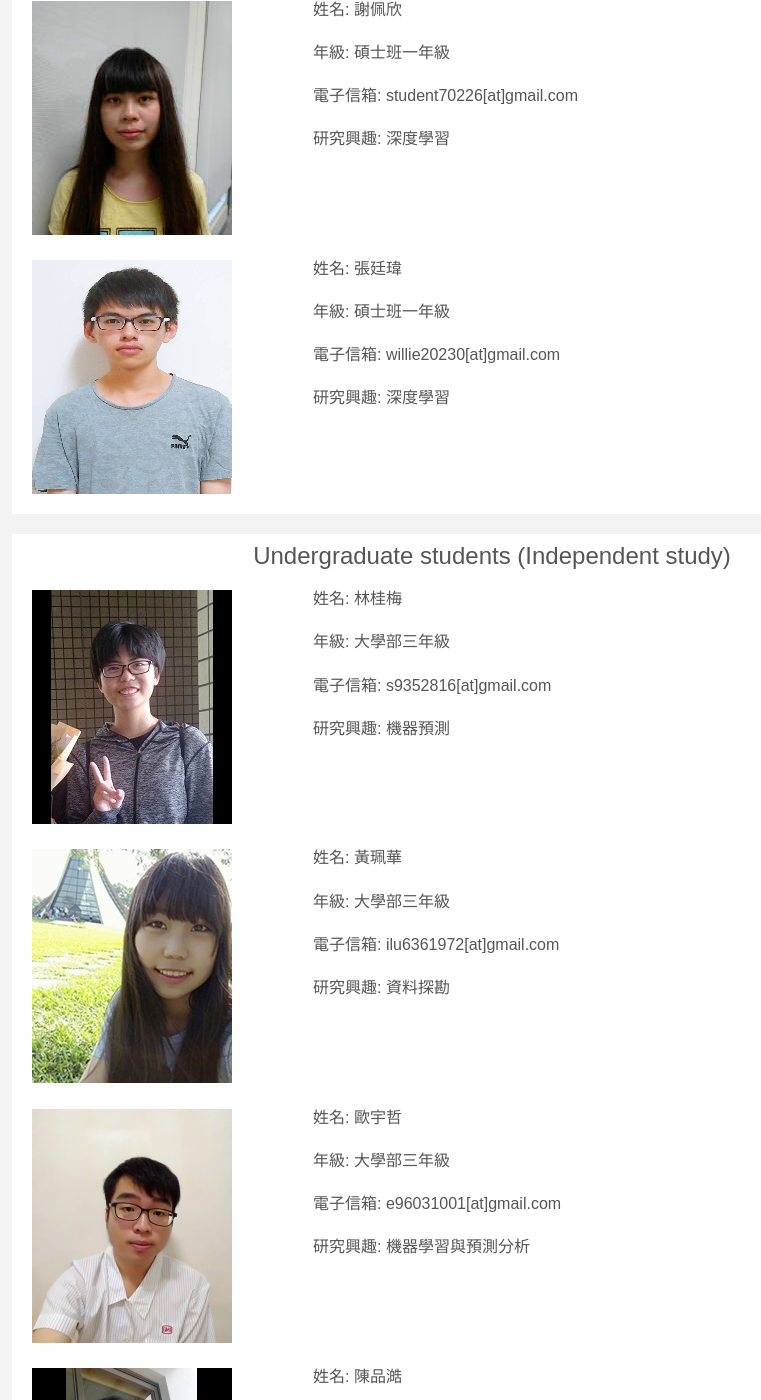
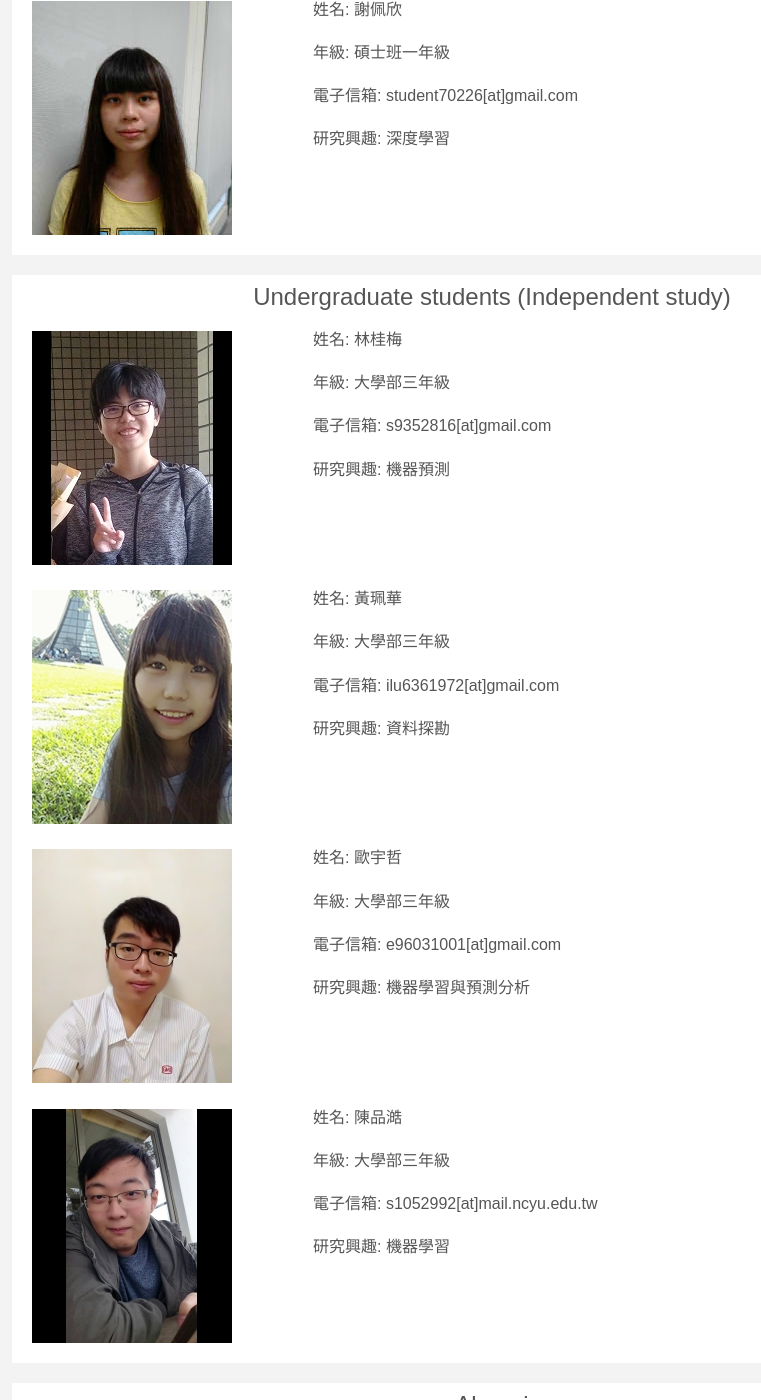
Before and after one commit to ncyu-deep/myblog, a Jekyll site: the page built from lab.md, in a window 1280 px wide and 1400 px high, scrolled down 507 px. Shown: the whole window, without its empty margins (148-909 px from the left). Built offline with Jekyll 4.4.1, drawn with Linux system fonts in a browser that asks for light colours; some web fonts are replaced; some of the changed text lies outside the part shown.

Commit message:
Revise lab.md, move Ting Wei to alumni

```diff
--- a/lab.md
+++ b/lab.md
@@ -30,20 +30,6 @@ title: My lab
 年級: 碩士班一年級
 
 電子信箱: student70226[at]gmail.com
-
-研究興趣: 深度學習
-
-<br/>
-
-<br/>
-
-<img src="tingwei.png" align="left" style="margin-top:5px; margin-right:81px" alt="Jin-Xian"/>
-
-姓名: 張廷瑋
-
-年級: 碩士班一年級
-
-電子信箱: willie20230[at]gmail.com
 
 研究興趣: 深度學習
 
@@ -115,6 +101,20 @@ title: My lab
 
 <h2 style="text-align: center">Alumni</h2>
 
+<img src="tingwei.png" align="left" style="margin-top:5px; margin-right:81px" alt="Jin-Xian"/>
+
+姓名: 張廷瑋
+
+年級: 碩士班一年級
+
+電子信箱: willie20230[at]gmail.com
+
+研究興趣: 深度學習
+
+<br/>
+
+<br/>
+
 <img src="lu.png" align="left" style="margin-top:5px; margin-right:81px" alt="lu"/>
 
 姓名: 呂明育
```
